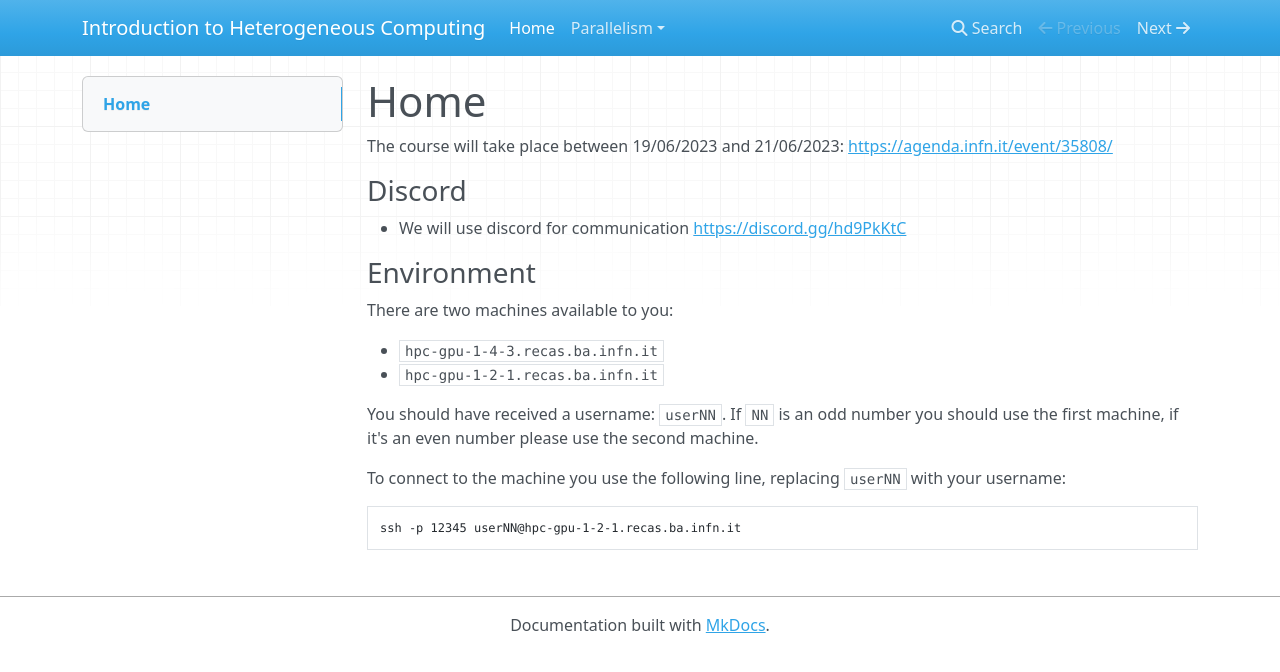
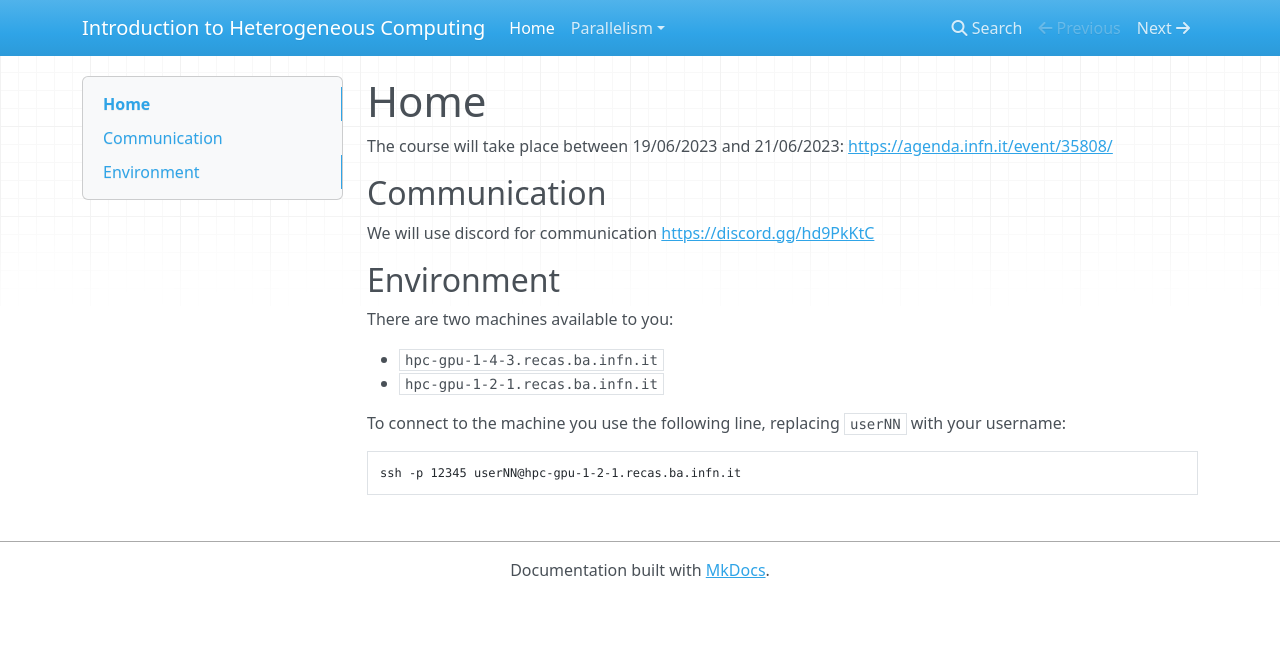
Before and after one commit to cms-patatrack/heterogeneous-training, an MkDocs documentation site: the page built from docs/index.md, in a window 1280 px wide. Shown: the top 672 px of the page. Built offline with MkDocs 1.6.1, drawn with Linux system fonts in a browser that asks for light colours; nearby versions of some CDN libraries.

Commit message:
improve layout

````diff
--- a/docs/index.md
+++ b/docs/index.md
@@ -2,20 +2,19 @@
 
 The course will take place between 19/06/2023 and 21/06/2023: [https://agenda.infn.it/event/35808/](https://agenda.infn.it/event/35808/)
 
-### Discord
-- We will use discord for communication [https://discord.gg/hd9PkKtC](https://discord.gg/hd9PkKtC)
+## Communication
 
+We will use discord for communication [https://discord.gg/hd9PkKtC](https://discord.gg/hd9PkKtC)
 
+## Environment
 
-### Environment
 There are two machines available to you:
 
 - `hpc-gpu-1-4-3.recas.ba.infn.it`
 - `hpc-gpu-1-2-1.recas.ba.infn.it`
 
-You should have received a username: `userNN`. If `NN` is an odd number you should use the first machine, if it's an even number please use the second machine.
+To connect to the machine you use the following line, replacing `userNN` with your username:
 
-To connect to the machine you use the following line, replacing `userNN` with your username:
 ```bash
 ssh -p 12345 userNN@hpc-gpu-1-2-1.recas.ba.infn.it
 ```
````
Also changed, not shown: docs/parallelism/2_cuda.md (+12 -6 lines).
